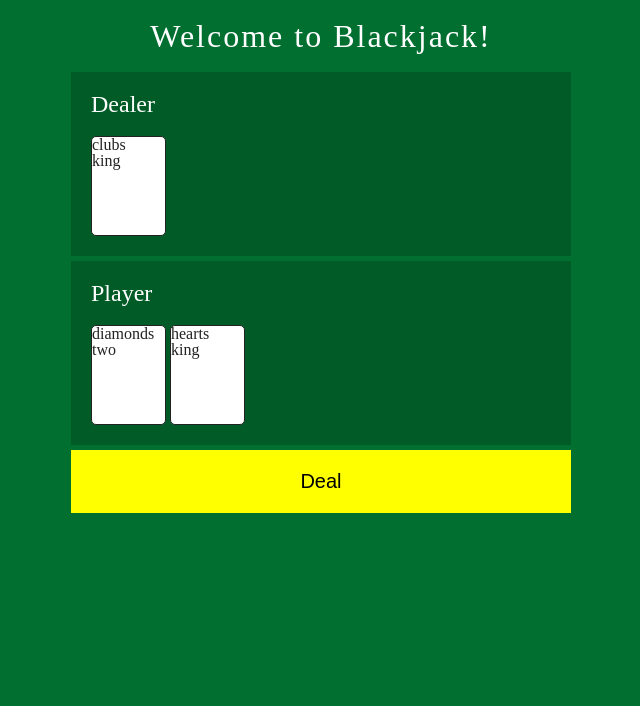
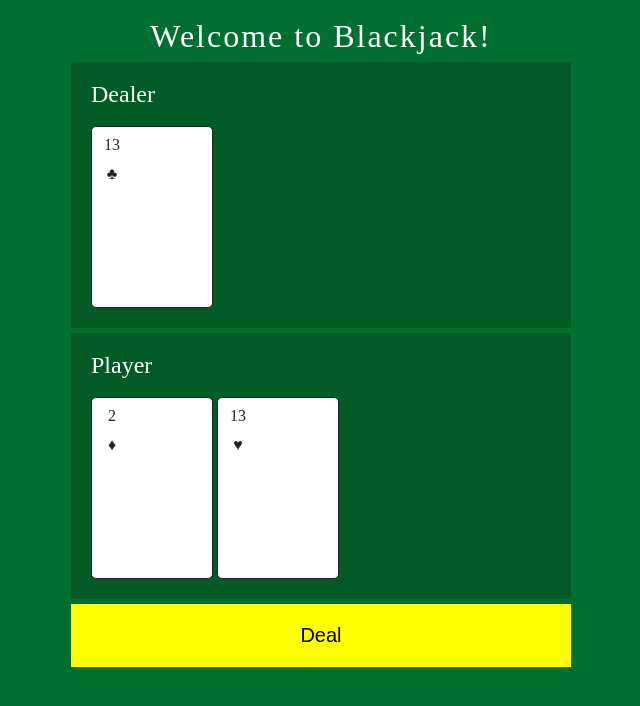
Before and after one commit to heyjohnmurray/Blackjack, a website: page index.html in a window 1280 px wide. Both pictures are taken after a click on the button "Deal". Shown: the whole page, without its empty margins (319-959 px from the left). Drawn offline with Linux system fonts and the light colour scheme; a web font is replaced by a local one.

Commit message:
get value of each player card

```diff
--- a/js/app.js
+++ b/js/app.js
@@ -5,7 +5,7 @@ function createCard(){
 	//generate suit
   	function cardSuit (){
 
-		var suits = ['diamonds','hearts','spades','clubs'];
+		var suits = ['&diamondsuit;','&heartsuit;','&spadesuit;','&clubsuit;'];
 		var randomSuit = Math.floor(Math.random() * 4);
 
 		return suits[randomSuit];
@@ -13,13 +13,13 @@ function createCard(){
 
 	//generate card number
 	function cardNumber (){
-		var cards = ['one','two','three','four','five','six','seven','eight','nine','ten','jack','queen','king', 'ace'];
+		var cards = [1,2,3,4,5,6,7,8,9,10,11,12,13,14];
 		var randomCard = Math.floor(Math.random() * 13) + 1;
 
 		return cards[randomCard];
 	}
 
-	return '<div class="suite">' + cardSuit() + '</div> <div class="number">' + cardNumber() + '</div>';
+	return '<div class="number">' + cardNumber() + '</div><div class="suite">' + cardSuit() + '</div> ';
 }
 
 //when you hit the deal button :: not sure if this needs to be wrapped in a function
@@ -34,4 +34,9 @@ dealButton.addEventListener('click', function(e){
 	document.querySelector('.player-cards .card-0').innerHTML = createCard();
 	document.querySelector('.player-cards .card-1').innerHTML = createCard();
 
+	var dealtCards = document.querySelectorAll('.player-cards .card .number');
+	for (var i = 0; i < dealtCards.length; i++) {
+		console.log(dealtCards[i].innerHTML);
+	};
+
 }, false);
--- a/sass/project-styles.scss
+++ b/sass/project-styles.scss
@@ -31,7 +31,7 @@ h2 {
 
 .wrapper {
 	width: 500px;
-	margin: 20px auto;
+	margin: 10px auto;
 }
 
 .box {
@@ -42,8 +42,8 @@ h2 {
 
 .card {
 	border: 1px solid #fff;
-	width: 73px;
-	height: 98px;
+	width: 120px;
+	height: 180px;
 	margin: auto;
 	border-radius: 5px;
 }
@@ -62,15 +62,17 @@ h2 {
 
 .card-wrapper {
 	display: block;
+}
 
-	.card {
-		color: #222;
-		background: #fff;
-		border: 1px solid #222;
-		display: inline-block;
+.card {
+	color: #222;
+	background: #fff;
+	border: 1px solid #222;
+	display: inline-block;
+
+	div {
+		padding: 10px 5px 3px 5px;
+		text-align: center;
+		width: 30px;
 	}
 }
-
-.hearts {
-
-}
```
Also changed, not shown: css/compiled.css, css/project-styles.css.
